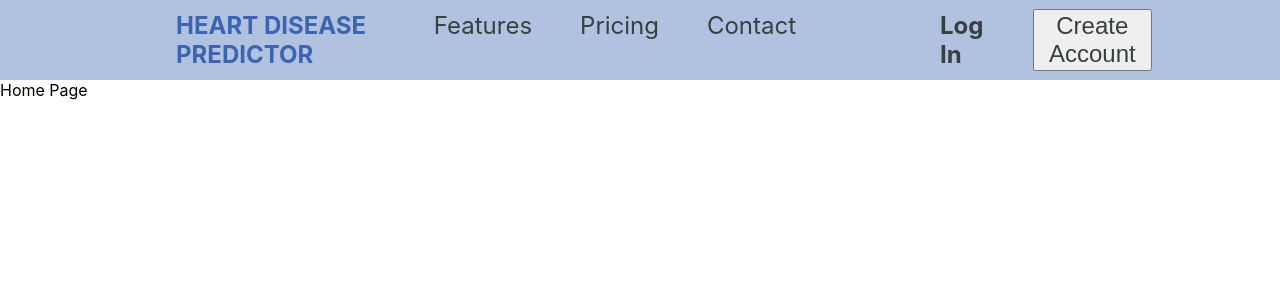
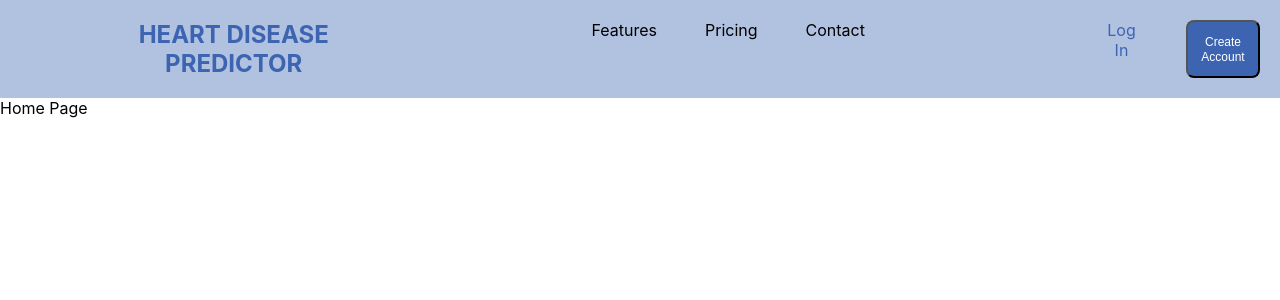
Before and after one commit to cepdnaclk/e17-6sp-Prediction-of-heart-disease-using-ECG, a React (Create React App) app in the folder 6sp-web_app/: page / in a window 1280 px wide. Shown: the top 300 px of the page. Built offline with nearby package versions, Linux system fonts and the light colour scheme.

Commit message:
Navigation Bar1 completed

```diff
--- a/6sp-web_app/src/components/NavBar.module.css
+++ b/6sp-web_app/src/components/NavBar.module.css
@@ -1,17 +1,12 @@
+* {
+  box-sizing: border-box;
+}
+
 .header {
-    height: 10vh;
-    display: flex;
-    align-items: center;
-    justify-content: space-between;
-    background: #3c65b165;
-    opacity: 1;
-    padding: 0 10%;
-  }
-
-  .logo {
-    font-size: 2rem;
-    color: white;
-    font-weight: bold;
+    overflow: hidden;
+    background-color: #3c65b165;
+    padding: 20px;
+    text-align: center;
   }
 
   .header ul {
@@ -19,43 +14,76 @@
     margin: 0;
     padding: 0;
     display: flex;
-    align-items: baseline;
-    overflow: hidden;
   }
 
   .header li {
     margin-left: 3rem;
   }
 
-  .header a {
-    text-decoration: none;
-    font-size: 1.5rem;
-    color: #373F41;
-  }
-
-  .header a:hover,
-  .header a:active,
-  .header a.active {
-    color: white;
-  }
-
-  .badge {
-    background-color: #cc2062;
-    color: white;
-    border-radius: 12px;
-    padding: 0 1rem;
-    margin-left: 0.5rem;
-  }
-
   .hometitle{
       font-weight: bold;
       font-size: 3vh;
       color: #3C64B1;
-
   }
 
-  .login {
-    font-weight: bold;
-    font-size: 3vh;
+  .small_links {
+    text-decoration: none;
+    font-size: 16px;
+    color: black;
+  }
+
+  .small_links:hover {
+    color: white;
+  }
+
+  .links {
+    text-decoration: none;
+    font-size: 16px;
     color: #3C64B1;
   }
+
+  .links:hover {
+    color: white;
+  }
+
+  .button {
+    background-color: #3C64B1;
+    border-radius: 8px;
+    text-align: center;
+    transition-duration: 0.4s;
+  }
+
+  .button:hover {
+    box-shadow: 0 12px 16px 0 rgba(0,0,0,0.24),0 17px 50px 0 rgba(0,0,0,0.19);
+    background-color: #3c65b165;
+    opacity: 0.6;
+  }
+
+  .text {
+    color: white;
+    text-decoration: none;
+    font-size: 12px;
+  }
+
+/* Responsive layout - when the screen is less than 400px wide, make the navigation links stack on top of each other instead of next to each other */
+/* @media screen and (max-width: 400px) {
+  .header a{
+    float: none;
+    width: 100%;
+  }
+} */
+@media only screen and (min-width: 768px) {
+  /* For desktop: */
+  .col-1 {width: 8.33%;}
+  .col-2 {width: 16.66%;}
+  .col-3 {width: 25%;}
+  .col-4 {width: 33.33%;}
+  .col-5 {width: 41.66%;}
+  .col-6 {width: 50%;}
+  .col-7 {width: 58.33%;}
+  .col-8 {width: 66.66%;}
+  .col-9 {width: 75%;}
+  .col-10 {width: 83.33%;}
+  .col-11 {width: 91.66%;}
+  .col-12 {width: 100%;}
+}
--- a/6sp-web_app/src/components/NavBar1.js
+++ b/6sp-web_app/src/components/NavBar1.js
@@ -2,35 +2,43 @@ import { Link } from 'react-router-dom';
 
 import classes from './NavBar.module.css';
 
-function NavBar1(){
+function NavBar1(props){
     return(
+        <><meta name="viewport" content="width=device-width, initial-scale=1.0"></meta>
         <header className={classes.header}>
             <nav>
                 <ul>
+                    <li></li>
                     <li>
                         <div className={classes.hometitle}>HEART DISEASE PREDICTOR</div>
                     </li>
+                    <li></li>
+                    <li></li>
+                    <li></li>
+                    <li></li>
                     <li>
-                        <Link to="">Features</Link>
+                        <Link to={props.link1} className={classes.small_links}>{props.link1_name}</Link>
                     </li>
                     <li>
-                        <Link to="">Pricing</Link>
+                        <Link to={props.link2} className={classes.small_links}>{props.link2_name}</Link>
                     </li>
                     <li>
-                        <Link to="">Contact</Link>
+                        <Link to={props.link3} className={classes.small_links}>{props.link3_name}</Link>
                     </li>
                     <li></li>
                     <li></li>
-                    <li className={classes.login}>
-                        <Link to="/login">Log In</Link>
+                    <li></li>
+                    <li></li>
+                    <li>
+                        <Link to={props.link4} className={classes.links}>{props.link4_name}</Link>
                     </li>
                     <li></li>
-                    <button>
-                        <Link to="/registration">Create Account</Link>
+                    <button className={classes.button}>
+                        <Link to={props.link5} className={classes.text}>{props.link5_name}</Link>
                     </button>
                 </ul>
             </nav>
-        </header>
+        </header></>
     );
 }
 
--- a/6sp-web_app/src/pages/Home.js
+++ b/6sp-web_app/src/pages/Home.js
@@ -2,10 +2,12 @@ import NavBar1 from '../components/NavBar1';
 
 function HomePage(){
     return (
-        <><NavBar1 />
+        <>
+        <NavBar1 link1="" link1_name="Features" link2="" link2_name="Pricing" link3="" link3_name="Contact" link4="/login" link4_name="Log In" link5="/registration" link5_name="Create Account" />
         <div>
             Home Page
-        </div></>
+        </div>
+        </>
     );
 }
 
--- a/6sp-web_app/src/pages/Login.js
+++ b/6sp-web_app/src/pages/Login.js
@@ -1,5 +1,14 @@
+import NavBar1 from '../components/NavBar1';
+
 function LoginPage(){
-    return <div>Login Page</div>;
+    return (
+        <>
+        <NavBar1 link1="" link1_name="Features" link2="" link2_name="Pricing" link3="" link3_name="Contact" link4="/" link4_name="Back to Homepage" link5="/registration" link5_name="Create Account" />
+        <div>
+            Login Page
+        </div>
+        </>
+    );
 }
 
 export default LoginPage;
--- a/6sp-web_app/src/pages/Registration.js
+++ b/6sp-web_app/src/pages/Registration.js
@@ -1,5 +1,14 @@
+import NavBar1 from '../components/NavBar1';
+
 function RegistrationPage(){
-    return <div>Registration Page</div>;
+    return (
+        <>
+        <NavBar1 link1="" link1_name="Features" link2="" link2_name="Pricing" link3="" link3_name="Contact" link4="/" link4_name="Back to Homepage" link5="/login" link5_name="Login" />
+        <div>
+            Registration Page
+        </div>
+        </>
+    );
 }
 
 export default RegistrationPage;
```
